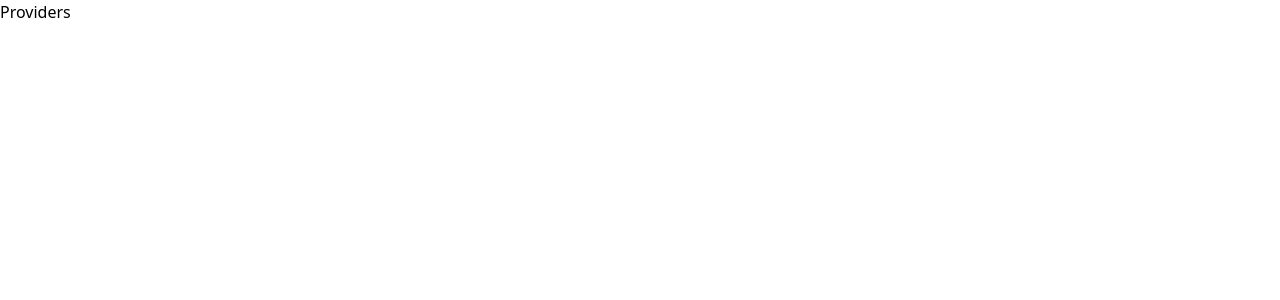
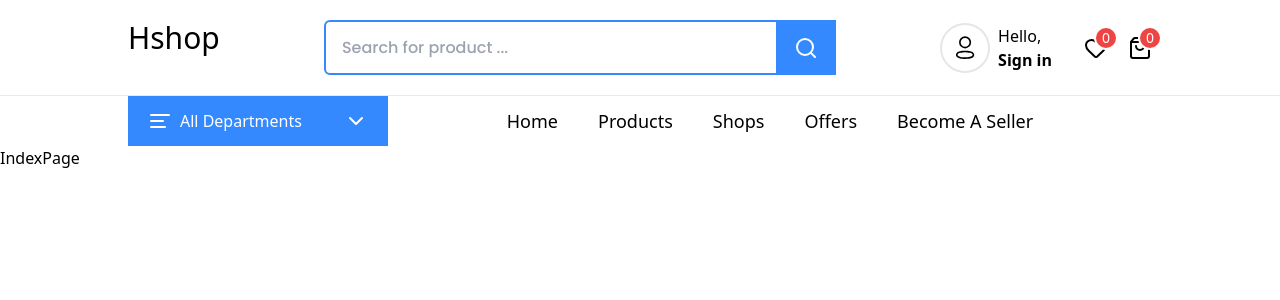
Before and after one commit to hakoom911/multi-v-ecommerce-shop, a Next.js app in the folder apps/user-ui/: page / in a window 1280 px wide. Shown: the top 300 px of the page. Built offline with nearby package versions, Linux system fonts and the light colour scheme.

Commit message:
feat: complete first setup of react-query provider code.

```diff
--- a/apps/user-ui/src/app/providers.tsx
+++ b/apps/user-ui/src/app/providers.tsx
@@ -1,13 +1,13 @@
-import React from 'react'
+import { ReactNode, useState } from "react";
+import { QueryClient, QueryClientProvider } from "@tanstack/react-query";
 
 type Props = {
-    children: React.ReactNode;
+  children: ReactNode;
+};
+
+function Providers({ children }: Props) {
+  const [queryClient] = useState(() => new QueryClient());
+  return <QueryClientProvider client={queryClient}>{children}</QueryClientProvider>;
 }
 
-function Providers({children}: Props) {
-  return (
-    <div>Providers</div>
-  )
-}
-
-export default Providers
+export default Providers;
```
